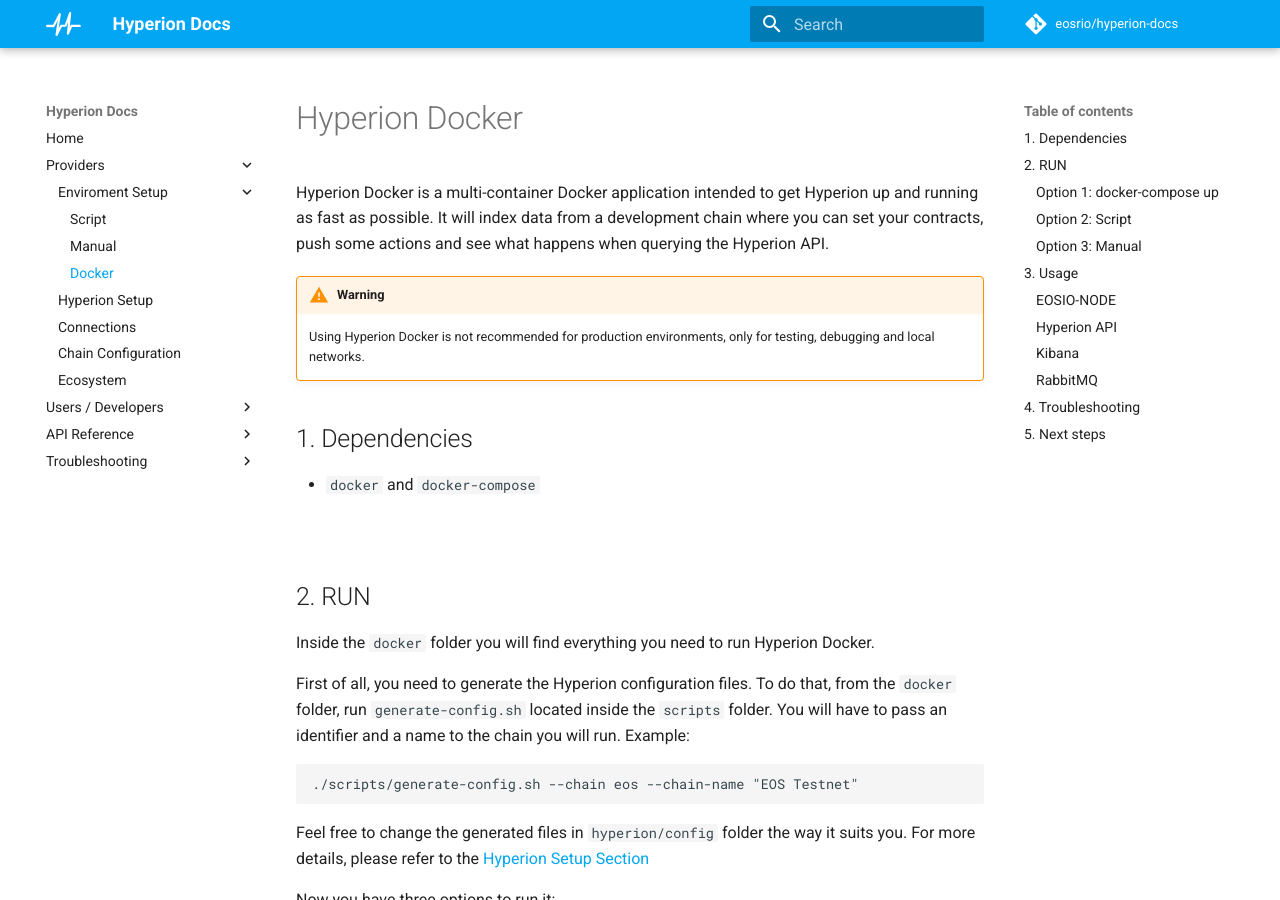
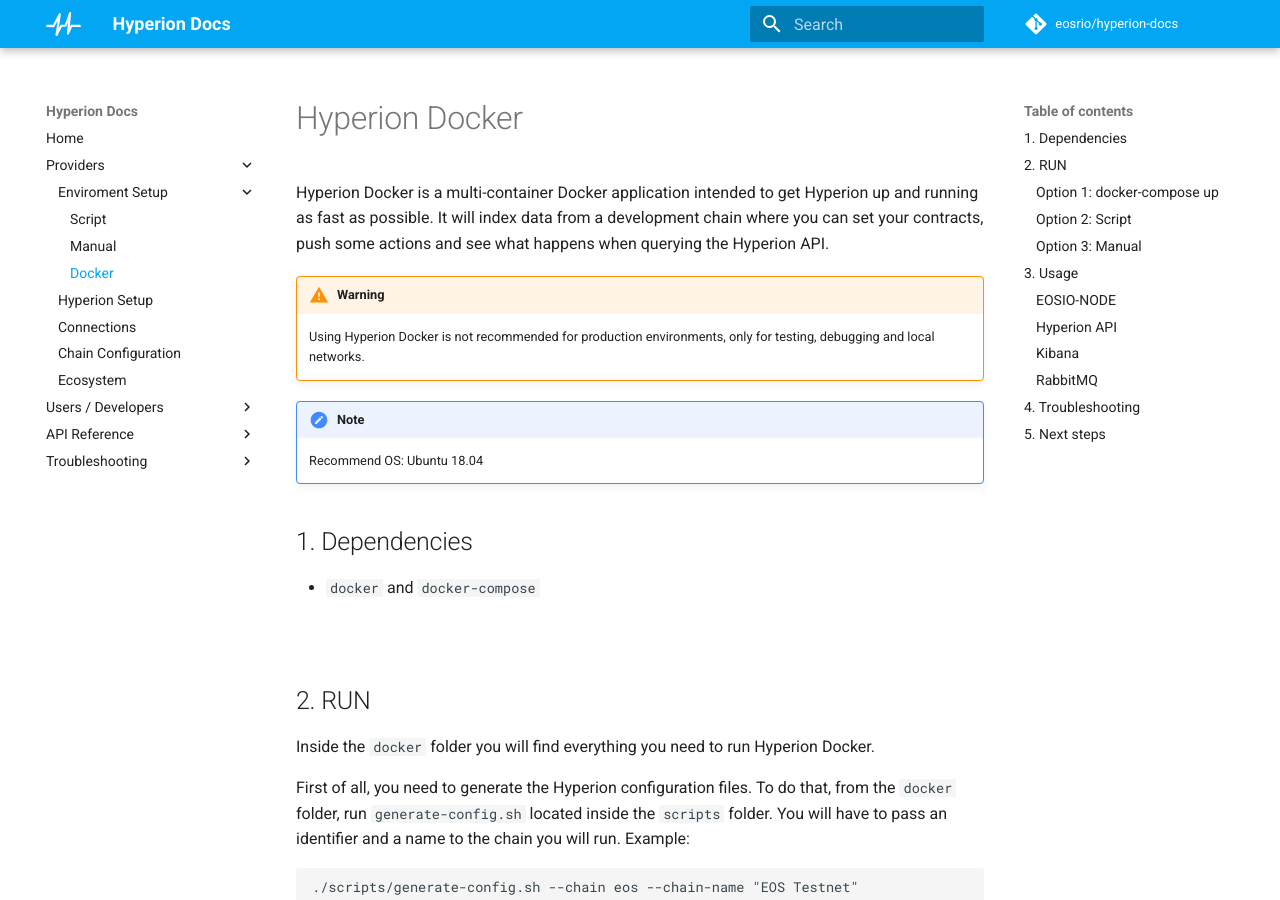
Before and after one commit to eosrio/hyperion-docs, an MkDocs documentation site: the page built from docs/docker.md, in a window 1280 px wide and 900 px high. Built offline with MkDocs 1.6.1 and Material for MkDocs 9.7.7, drawn with Linux system fonts in a browser that asks for light colours; comment, search, counter and statistics services are not loaded.

Commit message:
Docker documentation updated

```diff
--- a/docs/docker.md
+++ b/docs/docker.md
@@ -3,6 +3,9 @@
 
 !!! warning
     Using Hyperion Docker is not recommended for production environments, only for testing, debugging and local networks.
+
+!!! note
+    Recommend OS: Ubuntu 18.04
 
 ## 1. Dependencies
 - `docker` and `docker-compose`
```
